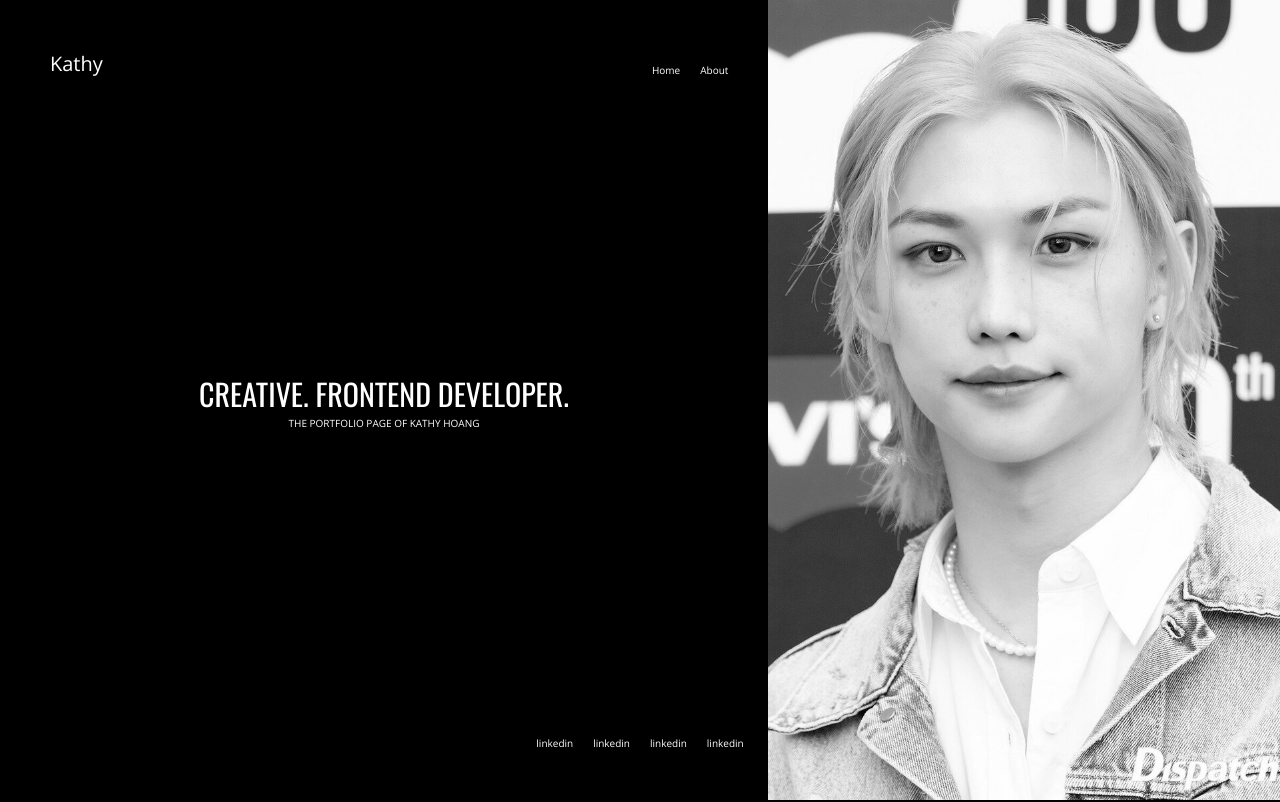
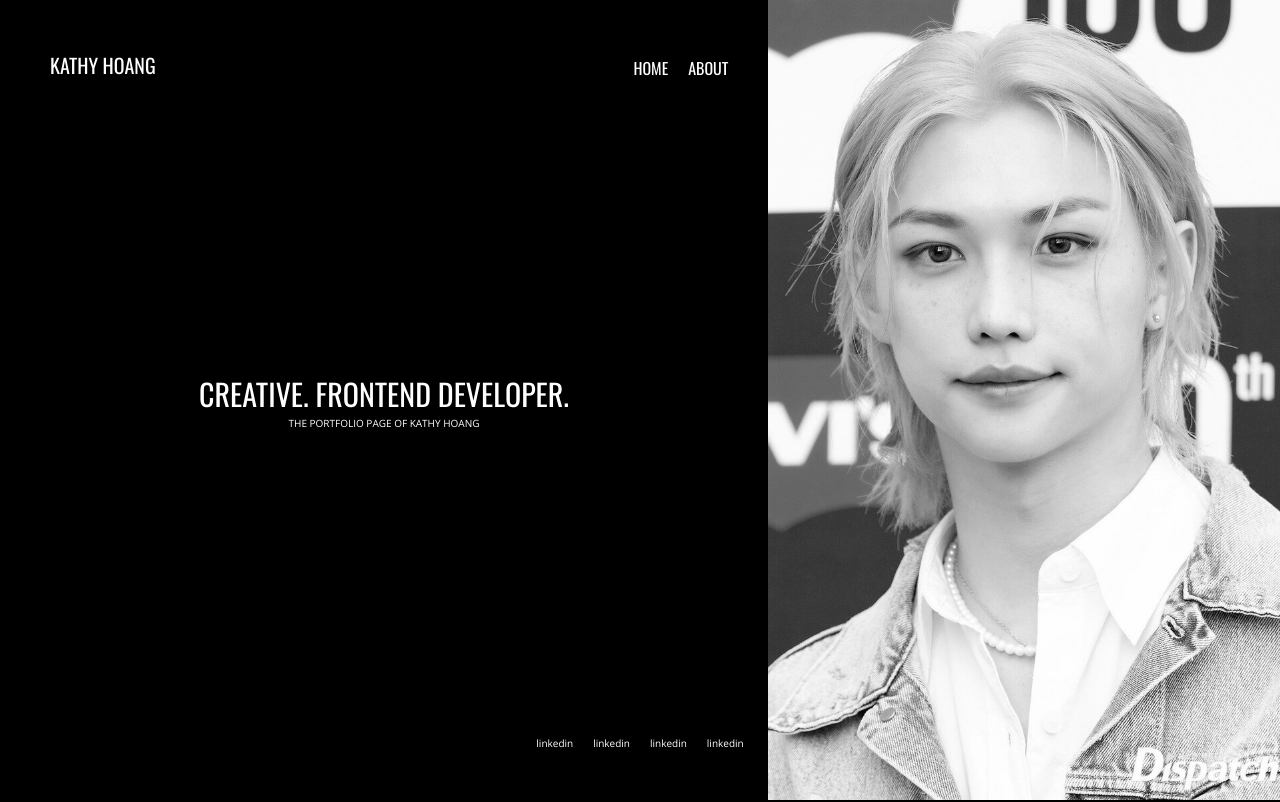
Before and after one commit to HahaKhoang/Kathy-personal-site, a React (Vite) app: page / in a window 1280 px wide. Shown: the top 802 px of the page. Built offline with nearby package versions, Linux system fonts and the light colour scheme.

Commit message:
Adds styling to Header

```diff
--- a/src/UI/Header.jsx
+++ b/src/UI/Header.jsx
@@ -4,8 +4,8 @@ import styles from "./Header.module.scss";
 function Header() {
   return (
     <nav className={styles.nav}>
-      <div className={styles.kathy}>
-        <p>Kathy</p>
+      <div className={styles.logo}>
+        <p>Kathy Hoang</p>
       </div>
       <div>
         <ul className={styles.about}>
--- a/src/UI/Header.module.scss
+++ b/src/UI/Header.module.scss
@@ -9,13 +9,15 @@
   align-items: end;
   color: white;
   // background-color: antiquewhite;
+  font-family: "Oswald", sans-serif;
 
   & p {
     font-size: 2rem;
   }
 }
 
-.kathy {
+.logo {
+  text-transform: uppercase;
 }
 
 .about {
@@ -24,5 +26,7 @@
 
   & li {
     list-style: none;
+    font-size: 1.6rem;
+    text-transform: uppercase;
   }
 }
--- a/src/UI/ProjectPage.jsx
+++ b/src/UI/ProjectPage.jsx
@@ -4,48 +4,24 @@ function ProjectPage({ title, desc, role, year, images }) {
   return (
     <div className={styles.container}>
       <div className={styles["left-container"]}>
-        <p>{title}</p>
+        <h1>{title}</h1>
         <p>{desc}</p>
         <p>Role: {role}</p>
         <p>Year: {year}</p>
         <p>Live here</p>
       </div>
       <div className={styles["middle-container"]}>
-        {console.log(images)}
         {images.map((img) => (
           <img src={img} key={Math.random()} />
         ))}
       </div>
       <div className={styles["right-container"]}>
-        <p>right</p>
+        {images.map((img) => (
+          <img src={img} key={Math.random()} />
+        ))}
       </div>
     </div>
   );
 }
 
 export default ProjectPage;
-
-// <div className={styles["text-container"]}>
-// <h1 className={styles.title}>{title}</h1>
-// <p>
-//   Lorem, ipsum dolor sit amet consectetur adipisicing elit. Quos dolores
-//   tenetur eos rerum minus sequi ullam at? Laudantium doloremque repellat
-//   porro nulla obcaecati aut optio ipsa! Culpa soluta dolor rem.
-// </p>
-// <p>Role</p>
-// <p>Link here</p>
-// </div>
-// <div className={styles["project-container"]}>
-// <img src={img} className={styles.picture} />
-// <img src={img} className={styles.picture} />
-// <img src={img} className={styles.picture} />
-// <img src={img} className={styles.picture} />
-// </div>
-// <div className={styles.projects}>
-// <img src={img} className={styles.project} />
-// <img src={img} className={styles.project} />
-// <img src={img} className={styles.project} />
-// <img src={img} className={styles.project} />
-// <img src={img} className={styles.project} />
-// <img src={img} className={styles.project} />
-// </div>
--- a/src/UI/ProjectPage.module.scss
+++ b/src/UI/ProjectPage.module.scss
@@ -7,7 +7,7 @@
   height: 65rem;
   width: calc(100vw - 10rem);
   display: flex;
-  gap: 2rem;
+  gap: 10rem;
   color: white;
 }
 
@@ -15,6 +15,17 @@
   // background-color: aqua;
   width: 20%;
   position: sticky;
+  display: flex;
+  flex-direction: column;
+  gap: 3rem;
+
+  & h1 {
+    text-transform: uppercase;
+  }
+
+  & p {
+    font-size: 1.6rem;
+  }
 }
 
 .middle-container {
@@ -23,7 +34,7 @@
   overflow-y: auto;
   display: flex;
   flex-direction: column;
-  gap: 5rem;
+  gap: 1rem;
 }
 
 .picture {
@@ -33,85 +44,17 @@
 }
 
 .right-container {
-  background-color: lavenderblush;
+  // background-color: lavenderblush;
   width: 20%;
   position: sticky;
+  display: flex;
+  flex-direction: column;
+  align-items: flex-end;
+  gap: 1rem;
+
+  & img {
+    width: 15rem;
+    height: 15rem;
+    filter: grayscale(100%);
+  }
 }
-
-// .container {
-//   // background-color: beige;
-//   padding: 20rem 5rem 0;
-//   width: 100vw;
-//   display: flex;
-//   align-items: flex-start;
-//   gap: 2rem;
-//   color: white;
-// }
-
-// .text-container {
-//   position: sticky;
-//   background-color: rosybrown;
-//   width: 20%;
-//   height: calc(100vh - 30rem);
-//   display: flex;
-//   flex-direction: column;
-//   gap: 3rem;
-
-//   & p {
-//     font-size: 1.4rem;
-//   }
-// }
-
-// .title {
-//   text-transform: uppercase;
-// }
-
-// .project-container {
-//   background-color: wheat;
-//   width: 60%;
-//   height: calc(100vh - 30rem);
-//   display: flex;
-//   flex-direction: column;
-//   justify-content: center;
-//   align-items: center;
-//   gap: 3rem;
-//   overflow-y: auto;
-
-//   & img {
-//     width: 80rem;
-//     height: 50rem;
-//   }
-// }
-
-// .picture {
-//   width: 100%;
-//   height: 100%;
-//   object-fit: cover;
-// }
-
-// .projects {
-//   position: sticky;
-//   background-color: blanchedalmond;
-//   width: 20%;
-//   height: calc(100vh - 30rem);
-//   display: grid;
-//   justify-content: flex-end;
-//   gap: 1rem;
-//   grid-template-columns: repeat(1, 10rem);
-//   grid-template-rows: repeat(auto-fit, 10rem);
-
-//   & img {
-//     filter: grayscale(100%);
-
-//     &:hover {
-//       cursor: pointer;
-//       filter: none;
-//     }
-//   }
-// }
-
-// .project {
-//   width: 100%;
-//   height: 100%;
-//   object-fit: cover;
-// }
--- a/src/pages/ClimateDeathWheel.jsx
+++ b/src/pages/ClimateDeathWheel.jsx
@@ -11,7 +11,7 @@ function ClimateDeathWheel() {
     <div>
       <ProjectPage
         title="Climate Death Wheel"
-        desc="Climate Death Wheel is an interactive web based project inspired by a climate strike sign I made for the Fridays for Future school strikes.It is undeniable that humans have had a significant impact on the climate. The visitor is encouraged to spin the wheel, and add the result of their death to the interactive map at the bottom of the page."
+        desc="Climate Death Wheel is an interactive web based project inspired by a climate strike sign I made for the Fridays for Future school strikes. It is undeniable that humans have had a significant impact on the climate. The visitor is encouraged to spin the wheel, and add the result of their death to the interactive map at the bottom of the page."
         role="Developer & Designer"
         year="2023"
         images={images}
```
